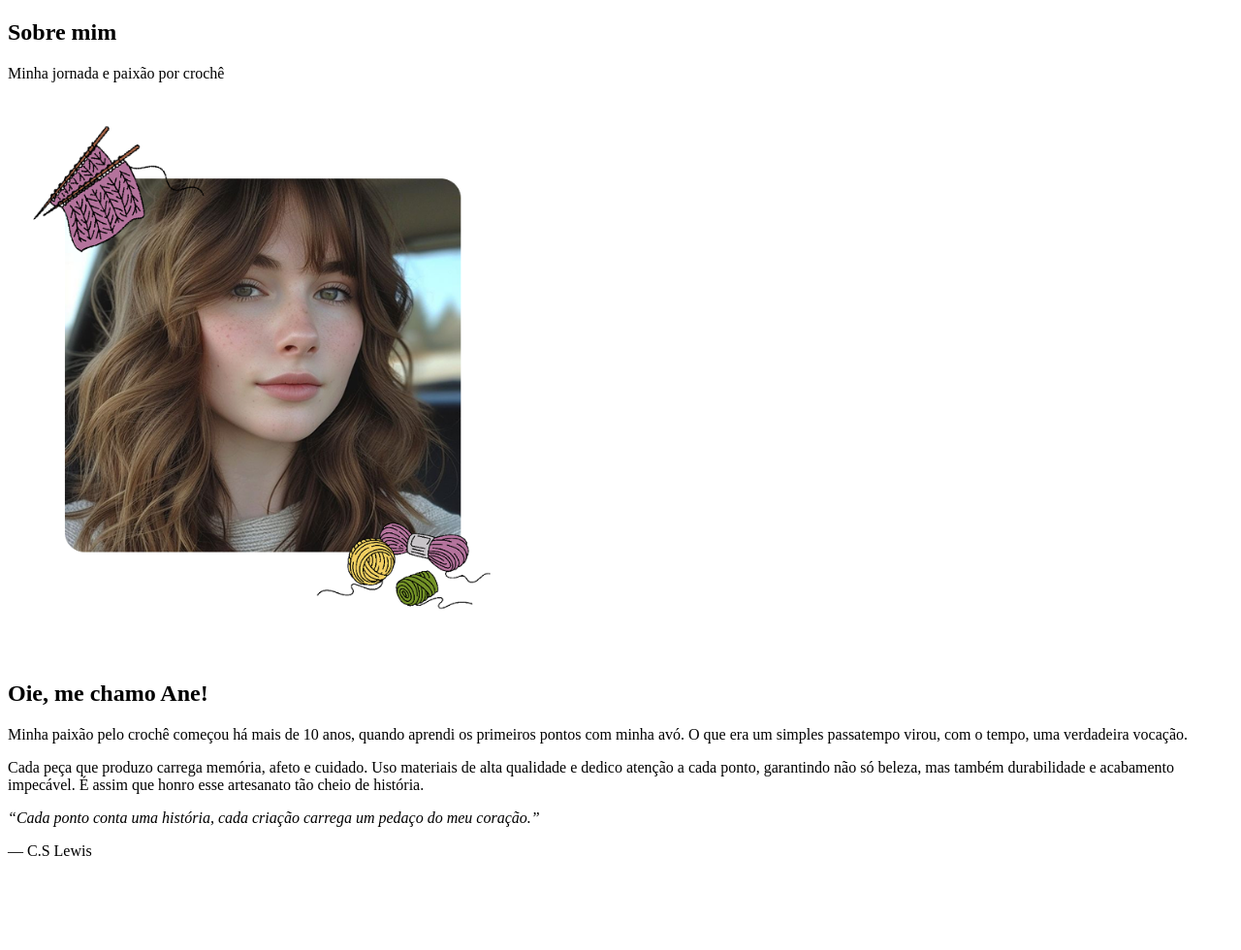
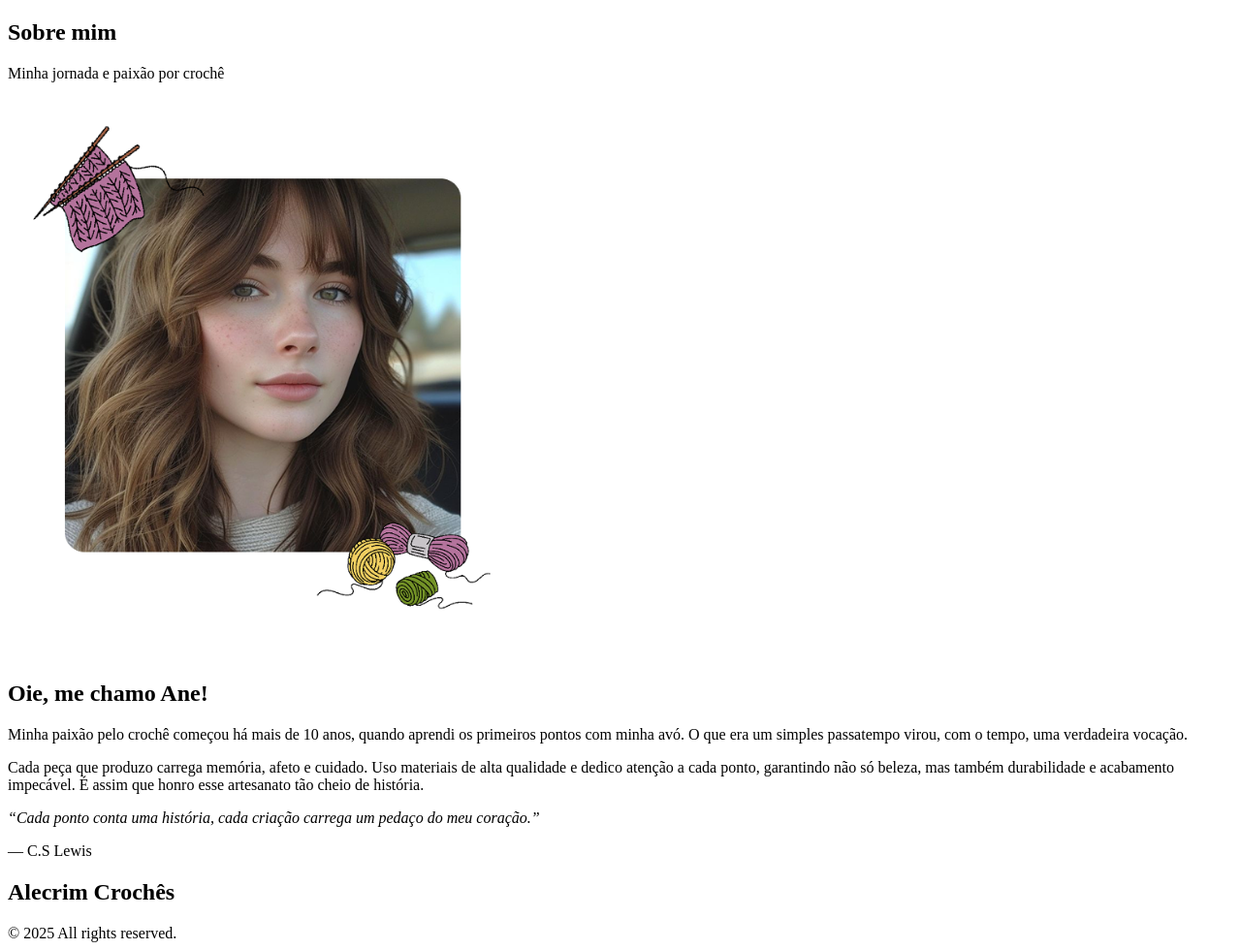
Before and after one commit to Fiap-ESPY/alecrim-croches, a plain HTML site: page index.html in a window 1280 px wide. Shown: the whole page at 97% size. Before the commit the page ends 903 px from the top, so only its background shows below. Drawn offline with Linux system fonts and the light colour scheme.

Commit message:
feat: add footer

```diff
--- a/index.html
+++ b/index.html
@@ -40,6 +40,12 @@
             </div>
         </section>
     </main>
+    <footer>
+        <h2>
+            Alecrim Crochês
+        </h2>
+        &copy; 2025 All rights reserved.
+    </footer>
 </body>
 
 </html>
```
